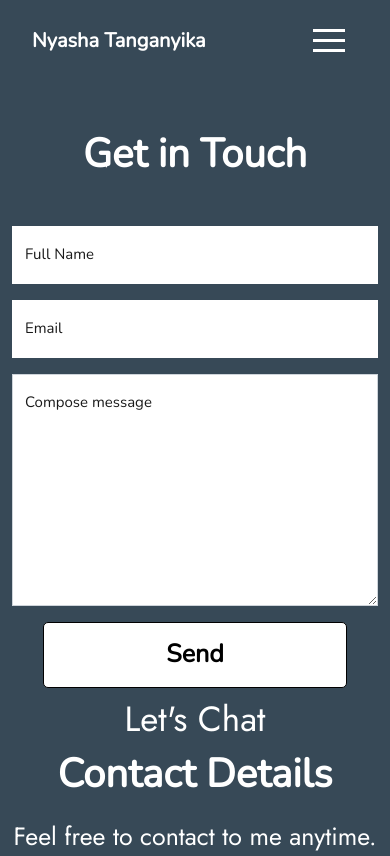
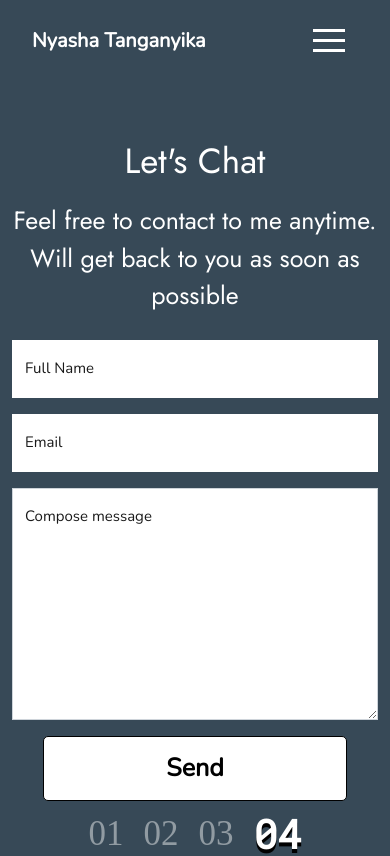
Before and after one commit to hunternyasha/my-project, a React (Create React App) app: page /Contact in a window 390 px wide. Shown: the top 856 px of the page. Built offline with nearby package versions, Linux system fonts and the light colour scheme.

Commit message:
new styles

```diff
--- a/src/assets/styles/main.scss
+++ b/src/assets/styles/main.scss
@@ -516,11 +516,19 @@ footer {
   }
   .contact {
     text-align: center;
+    h2{
+      display: none;
+    }
     h3 {
       margin: 10px 0;
+
     }
     p {
       width: 100%;
+      margin-bottom: 25px;
+    }
+    .row{
+      flex-direction: column-reverse;
     }
   }
   footer {
```
